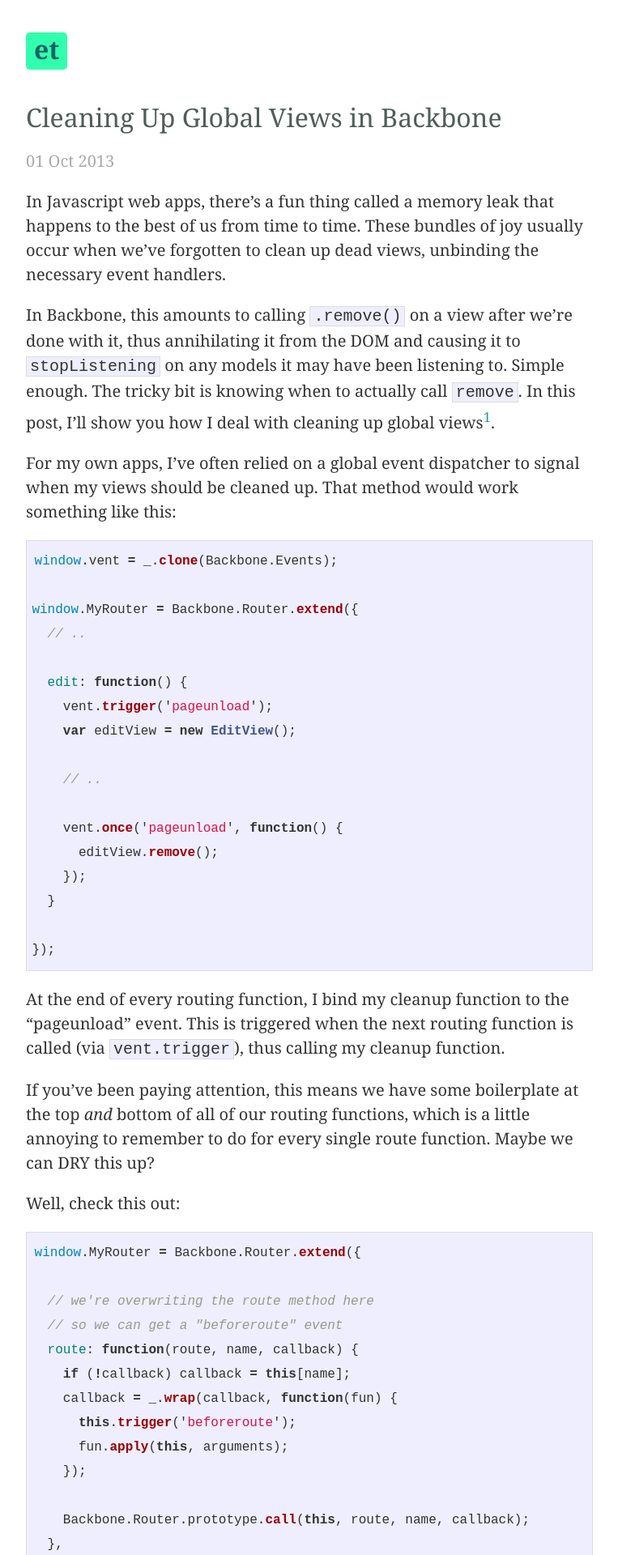
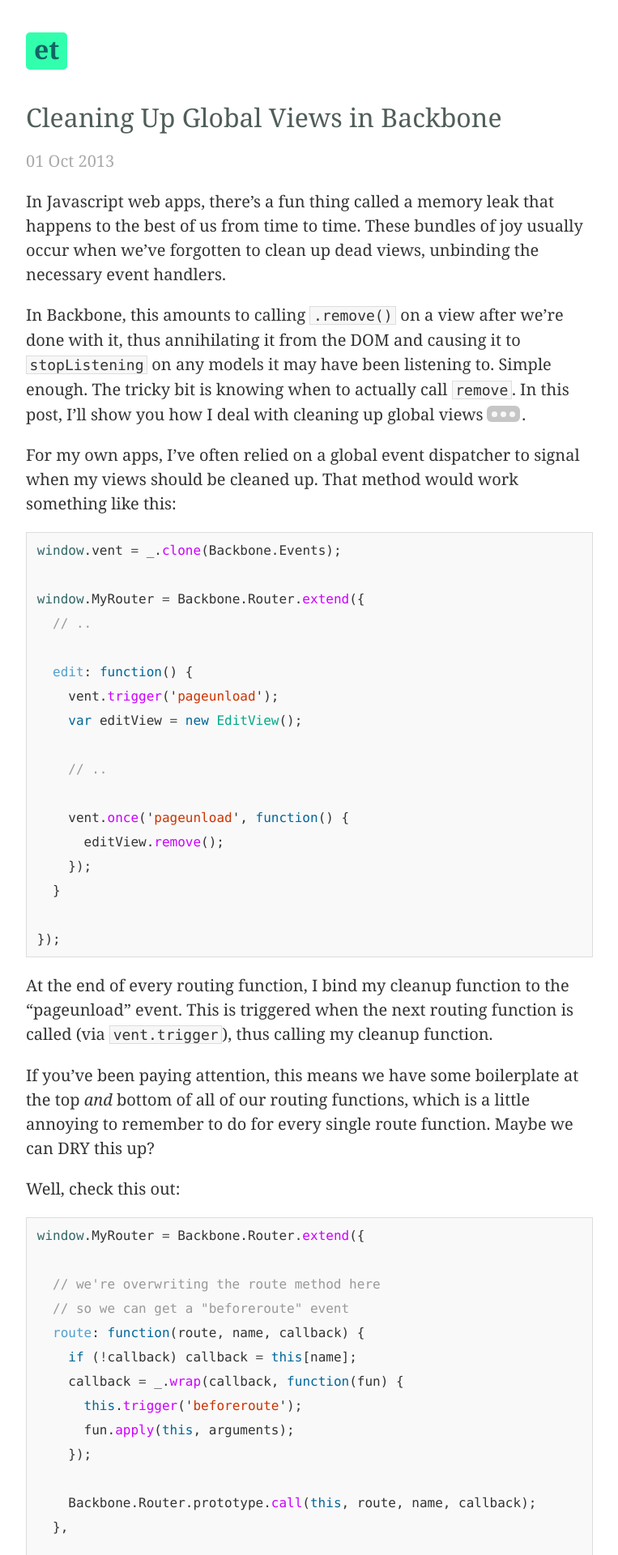
Before and after one commit to erictrinh/erictrinh.github.io, a Jekyll site: the page built from _posts/2013-10-01-bb-cleanup.md, in a window 1280 px wide. Shown: the top 1920 px of the page at 81% size, without its empty margins (258-1021 px from the left). Built offline with Jekyll 4.4.1, drawn with Linux system fonts in a browser that asks for light colours; nearby versions of some CDN libraries; some of the changed text lies outside the part shown.

Commit message:
Code style tweaks, bigfoot

```diff
--- a/_layouts/default.html
+++ b/_layouts/default.html
@@ -8,6 +8,8 @@
 
     <!-- syntax highlighting CSS -->
     <link rel="stylesheet" href="/css/syntax.css">
+
+    <link rel="stylesheet" href="/css/bigfoot-default.css">
 
     <!-- Custom CSS -->
     <link rel="stylesheet" href="/css/main.css">
--- /dev/null
+++ b/css/bigfoot-default.css
@@ -0,0 +1,295 @@
+.footnote-button {
+  position: relative;
+  z-index: 5;
+  top: -0.15em;
+  box-sizing: border-box;
+  -moz-box-sizing: border-box;
+  display: inline-block;
+  padding: 0.34em;
+  margin: 0 0.1em 0 0.2em;
+  border: none;
+  border-radius: 0.3em;
+  cursor: pointer;
+  opacity: 0.3;
+  background-color: #464646;
+  line-height: 0;
+  vertical-align: middle;
+  text-decoration: none;
+  font-smoothing: antialiased;
+  -webkit-transition: opacity;
+  -moz-transition: opacity;
+  -ms-transition: opacity;
+  transition: opacity;
+  -webkit-transition-duration: 0.25s;
+  -moz-transition-duration: 0.25s;
+  transition-duration: 0.25s;
+}
+.footnote-button:hover {
+  opacity: 0.6;
+}
+.footnote-button:active {
+  opacity: 0.6;
+}
+.footnote-button.active {
+  opacity: 0.9;
+  -webkit-transition-delay: 0.15s;
+  -moz-transition-delay: 0.15s;
+  transition-delay: 0.15s;
+}
+
+.footnote-circle {
+  display: inline-block;
+  width: 0.32em;
+  height: 0.32em;
+  margin-right: 0.224em;
+  border-radius: 100%;
+  background-color: #e6e6e6;
+  border: none;
+}
+.footnote-circle:last-child {
+  margin-right: 0;
+}
+
+@media not print {
+  .footnote-print-only {
+    display: none !important;
+  }
+}
+@media print {
+  .footnote-button {
+    display: none !important;
+  }
+}
+.footnote-content {
+  position: fixed;
+  z-index: 10;
+  bottom: auto;
+  left: auto;
+  box-sizing: border-box;
+  -moz-box-sizing: border-box;
+  max-width: 90%;
+  margin: 1.21924em auto;
+  display: inline-block;
+  background: #fafafa;
+  opacity: 0;
+  border-radius: 0.5em;
+  border: 1px solid #c3c3c3;
+  box-shadow: 0px 0px 8px rgba(0, 0, 0, 0.3);
+  -webkit-transition: opacity, -webkit-transform;
+  -moz-transition: opacity, -moz-transform;
+  -ms-transition: opacity, -ms-transform;
+  transition: opacity, transform;
+  -webkit-transition-duration: 0.25s;
+  -moz-transition-duration: 0.25s;
+  transition-duration: 0.25s;
+}
+.footnote-content:not(.fixed-bottom) {
+  -webkit-transform: scale(0.1) translateZ(0);
+  -moz-transform: scale(0.1) translateZ(0);
+  -ms-transform: scale(0.1) translateZ(0);
+  -o-transform: scale(0.1) translateZ(0);
+  transform: scale(0.1) translateZ(0);
+  -webkit-transform-origin: 50% 0;
+  -moz-transform-origin: 50% 0;
+  -ms-transform-origin: 50% 0;
+  -o-transform-origin: 50% 0;
+  transform-origin: 50% 0;
+}
+.footnote-content.active:not(.fixed-bottom) {
+  -webkit-transform: scale(1) translateZ(0);
+  -moz-transform: scale(1) translateZ(0);
+  -ms-transform: scale(1) translateZ(0);
+  -o-transform: scale(1) translateZ(0);
+  transform: scale(1) translateZ(0);
+  opacity: 0.97;
+}
+.footnote-content.bottom {
+  -webkit-transform-origin: top;
+  -moz-transform-origin: top;
+  -ms-transform-origin: top;
+  -o-transform-origin: top;
+  transform-origin: top;
+}
+.footnote-content.top {
+  -webkit-transform-origin: bottom;
+  -moz-transform-origin: bottom;
+  -ms-transform-origin: bottom;
+  -o-transform-origin: bottom;
+  transform-origin: bottom;
+}
+.footnote-content.fixed-bottom {
+  bottom: 0 !important;
+  top: auto !important;
+  left: 0 !important;
+  width: 100%;
+  max-width: 100%;
+  margin: 0;
+  -webkit-transform: translateY(105%);
+  -moz-transform: translateY(105%);
+  -ms-transform: translateY(105%);
+  -o-transform: translateY(105%);
+  transform: translateY(105%);
+  border-radius: 0;
+  opacity: 1;
+  -webkit-transition: -webkit-transform;
+  -moz-transition: -moz-transform;
+  -ms-transition: -ms-transform;
+  transition: transform;
+  -webkit-transition-duration: 0.25s;
+  -moz-transition-duration: 0.25s;
+  transition-duration: 0.25s;
+}
+.footnote-content.fixed-bottom.active {
+  -webkit-transform: translateY(0);
+  -moz-transform: translateY(0);
+  -ms-transform: translateY(0);
+  -o-transform: translateY(0);
+  transform: translateY(0);
+}
+.footnote-content.fixed-bottom .footnote-main-wrapper {
+  max-width: 90%;
+  width: 22em;
+  margin: 0 auto;
+}
+.footnote-content.fixed-bottom .tooltip {
+  display: none;
+}
+.footnote-content.scrollable:after {
+  content: '...';
+  position: fixed;
+  bottom: 0.45em;
+  right: 50%;
+  z-index: 20;
+  width: 1.5em;
+  margin-right: -0.75em;
+  opacity: 1;
+  background-color: #fafafa;
+  font-family: Georgia;
+  font-weight: bold;
+  font-size: 1.8em;
+  text-align: center;
+  color: rgba(0, 0, 0, 0.08);
+  line-height: 0;
+  -webkit-transition: opacity;
+  -moz-transition: opacity;
+  -ms-transition: opacity;
+  transition: opacity;
+  -webkit-transition-duration: 0.25s;
+  -moz-transition-duration: 0.25s;
+  transition-duration: 0.25s;
+  -webkit-transition-delay: 0.4s;
+  -moz-transition-delay: 0.4s;
+  transition-delay: 0.4s;
+}
+.footnote-content.scrollable.fully-scrolled:after {
+  opacity: 0;
+  -webkit-transition-delay: 0s;
+  -moz-transition-delay: 0s;
+  transition-delay: 0s;
+}
+.footnote-content.scrollable .footnote-main-wrapper:before, .footnote-content.scrollable .footnote-main-wrapper:after {
+  content: ' ';
+  position: absolute;
+  width: 100%;
+  z-index: 12;
+}
+.footnote-content.scrollable .footnote-main-wrapper:before {
+  top: -1px;
+  left: 0;
+  height: 1.1em;
+  border-radius: 0.5em 0.5em 0 0;
+  background: #fafafa;
+  background: -moz-linear-gradient(top, #fafafa 0%, #fafafa 50%, rgba(250, 250, 250, 0) 100%);
+  background: -webkit-gradient(linear, left top, left bottom, color-stop(0%, #fafafa), color-stop(50%, #fafafa), color-stop(100%, rgba(250, 250, 250, 0)));
+  background: -webkit-linear-gradient(top, #fafafa 0%, #fafafa 50%, rgba(250, 250, 250, 0) 100%);
+  background: -o-linear-gradient(top, #fafafa 0%, #fafafa 50%, rgba(250, 250, 250, 0) 100%);
+  background: -ms-linear-gradient(top, #fafafa 0%, #fafafa 50%, rgba(250, 250, 250, 0) 100%);
+  background: linear, to bottom, #fafafa 0%, #fafafa 50%, rgba(250, 250, 250, 0) 100%;
+}
+.footnote-content.scrollable .footnote-main-wrapper:after {
+  bottom: -1px;
+  left: 0;
+  height: 1.2em;
+  border-radius: 0 0 0.5em 0.5em;
+  background: #fafafa;
+  background: -moz-linear-gradient(bottom, #fafafa 0%, #fafafa 50%, rgba(250, 250, 250, 0) 100%);
+  background: -webkit-gradient(linear, left bottom, left top, color-stop(0%, #fafafa), color-stop(50%, #fafafa), color-stop(100%, rgba(250, 250, 250, 0)));
+  background: -webkit-linear-gradient(bottom, #fafafa 0%, #fafafa 50%, rgba(250, 250, 250, 0) 100%);
+  background: -o-linear-gradient(bottom, #fafafa 0%, #fafafa 50%, rgba(250, 250, 250, 0) 100%);
+  background: -ms-linear-gradient(bottom, #fafafa 0%, #fafafa 50%, rgba(250, 250, 250, 0) 100%);
+  background: linear, to top, #fafafa 0%, #fafafa 50%, rgba(250, 250, 250, 0) 100%;
+}
+.footnote-content ::-webkit-scrollbar {
+  display: none;
+}
+
+.footnote-main-wrapper {
+  position: relative;
+  z-index: 14;
+  box-sizing: border-box;
+  -moz-box-sizing: border-box;
+  overflow: hidden;
+  margin: 0;
+  max-width: 22em;
+  background-color: #fafafa;
+  border-radius: 0.5em;
+  -webkit-transition: max-height;
+  -moz-transition: max-height;
+  -ms-transition: max-height;
+  transition: max-height;
+  -webkit-transition-duration: 0.25s;
+  -moz-transition-duration: 0.25s;
+  transition-duration: 0.25s;
+}
+
+.footnote-content-wrapper {
+  position: relative;
+  z-index: 8;
+  max-height: 15em;
+  padding: 1.1em 1.3em 1.2em;
+  box-sizing: border-box;
+  -moz-box-sizing: border-box;
+  overflow: auto;
+  -webkit-overflow-scrolling: touch;
+  background: #fafafa;
+  border-radius: 0.5em;
+  -webkit-font-smoothing: subpixel-antialiased;
+}
+.footnote-content-wrapper img {
+  max-width: 100%;
+}
+.footnote-content-wrapper *:last-child {
+  margin-bottom: 0;
+}
+.footnote-content-wrapper *:first-child {
+  margin-top: 0;
+}
+
+.tooltip {
+  position: absolute;
+  z-index: 12;
+  box-sizing: border-box;
+  -moz-box-sizing: border-box;
+  margin-left: -0.65em;
+  width: 1.3em;
+  height: 1.3em;
+  -webkit-transform: rotate(45deg);
+  -moz-transform: rotate(45deg);
+  -ms-transform: rotate(45deg);
+  -o-transform: rotate(45deg);
+  transform: rotate(45deg);
+  background: #fafafa;
+  border: 1px solid #c3c3c3;
+  box-shadow: 0px 0px 8px rgba(0, 0, 0, 0.3);
+  border-top-left-radius: 0;
+}
+
+.bottom .tooltip {
+  top: -0.65em;
+  bottom: auto;
+}
+
+.top .tooltip {
+  bottom: -0.65em;
+  top: auto;
+}
--- a/css/main.css
+++ b/css/main.css
@@ -35,6 +35,10 @@ p { margin: 1em 0; }
 
 a         { color: #249E8A; text-decoration: none; }
 a:hover   { color: #1BBDA3; text-decoration: underline; }
+
+code, pre {
+  font-family: Menlo, Monaco, "Courier New", monospace;
+}
 
 /*****************************************************************************/
 /*
@@ -172,16 +176,18 @@ img {
 /*****************************************************************************/
 
 .post pre {
-  display: inline-block;
-  padding: 0 .4em;
+  display: block;
+  padding: 0.4em 0.8em;
   font-size: 0.8em;
   white-space: pre;
 }
 
-.post code {
+/* inline code */
+.post p > code {
+  background-color: #F7F7F7;
   border: 1px solid #ddd;
-  background-color: #eef;
-  padding: 0 .2em;
+  padding: 0 0.2em;
+  font-size: 0.9em;
 }
 
 .post pre code {
@@ -189,12 +195,11 @@ img {
 }
 
 .highlight {
-  padding: 10px 0;
   width: 100%;
   overflow: auto;
 
   border: 1px solid #ddd;
-  background-color: #eef;
+  background-color: #f9f9f9;
 }
 
 /*****************************************************************************/
--- a/css/syntax.css
+++ b/css/syntax.css
@@ -1,60 +1,66 @@
-.highlight  { background: #ffffff; }
-.highlight .c { color: #999988; font-style: italic } /* Comment */
-.highlight .err { color: #a61717; background-color: #e3d2d2 } /* Error */
-.highlight .k { font-weight: bold } /* Keyword */
-.highlight .o { font-weight: bold } /* Operator */
-.highlight .cm { color: #999988; font-style: italic } /* Comment.Multiline */
-.highlight .cp { color: #999999; font-weight: bold } /* Comment.Preproc */
-.highlight .c1 { color: #999988; font-style: italic } /* Comment.Single */
-.highlight .cs { color: #999999; font-weight: bold; font-style: italic } /* Comment.Special */
-.highlight .gd { color: #000000; background-color: #ffdddd } /* Generic.Deleted */
-.highlight .gd .x { color: #000000; background-color: #ffaaaa } /* Generic.Deleted.Specific */
-.highlight .ge { font-style: italic } /* Generic.Emph */
-.highlight .gr { color: #aa0000 } /* Generic.Error */
-.highlight .gh { color: #999999 } /* Generic.Heading */
-.highlight .gi { color: #000000; background-color: #ddffdd } /* Generic.Inserted */
-.highlight .gi .x { color: #000000; background-color: #aaffaa } /* Generic.Inserted.Specific */
-.highlight .go { color: #888888 } /* Generic.Output */
-.highlight .gp { color: #555555 } /* Generic.Prompt */
-.highlight .gs { font-weight: bold } /* Generic.Strong */
-.highlight .gu { color: #aaaaaa } /* Generic.Subheading */
-.highlight .gt { color: #aa0000 } /* Generic.Traceback */
-.highlight .kc { font-weight: bold } /* Keyword.Constant */
-.highlight .kd { font-weight: bold } /* Keyword.Declaration */
-.highlight .kp { font-weight: bold } /* Keyword.Pseudo */
-.highlight .kr { font-weight: bold } /* Keyword.Reserved */
-.highlight .kt { color: #445588; font-weight: bold } /* Keyword.Type */
-.highlight .m { color: #009999 } /* Literal.Number */
-.highlight .s { color: #d14 } /* Literal.String */
-.highlight .na { color: #008080 } /* Name.Attribute */
-.highlight .nb { color: #0086B3 } /* Name.Builtin */
-.highlight .nc { color: #445588; font-weight: bold } /* Name.Class */
-.highlight .no { color: #008080 } /* Name.Constant */
-.highlight .ni { color: #800080 } /* Name.Entity */
-.highlight .ne { color: #990000; font-weight: bold } /* Name.Exception */
-.highlight .nf { color: #990000; font-weight: bold } /* Name.Function */
-.highlight .nn { color: #555555 } /* Name.Namespace */
-.highlight .nt { color: #000080 } /* Name.Tag */
-.highlight .nv { color: #008080 } /* Name.Variable */
-.highlight .ow { font-weight: bold } /* Operator.Word */
-.highlight .w { color: #bbbbbb } /* Text.Whitespace */
-.highlight .mf { color: #009999 } /* Literal.Number.Float */
-.highlight .mh { color: #009999 } /* Literal.Number.Hex */
-.highlight .mi { color: #009999 } /* Literal.Number.Integer */
-.highlight .mo { color: #009999 } /* Literal.Number.Oct */
-.highlight .sb { color: #d14 } /* Literal.String.Backtick */
-.highlight .sc { color: #d14 } /* Literal.String.Char */
-.highlight .sd { color: #d14 } /* Literal.String.Doc */
-.highlight .s2 { color: #d14 } /* Literal.String.Double */
-.highlight .se { color: #d14 } /* Literal.String.Escape */
-.highlight .sh { color: #d14 } /* Literal.String.Heredoc */
-.highlight .si { color: #d14 } /* Literal.String.Interpol */
-.highlight .sx { color: #d14 } /* Literal.String.Other */
-.highlight .sr { color: #009926 } /* Literal.String.Regex */
-.highlight .s1 { color: #d14 } /* Literal.String.Single */
-.highlight .ss { color: #990073 } /* Literal.String.Symbol */
-.highlight .bp { color: #999999 } /* Name.Builtin.Pseudo */
-.highlight .vc { color: #008080 } /* Name.Variable.Class */
-.highlight .vg { color: #008080 } /* Name.Variable.Global */
-.highlight .vi { color: #008080 } /* Name.Variable.Instance */
-.highlight .il { color: #009999 } /* Literal.Number.Integer.Long */
+.hll { background-color: #ffffcc }
+ /*{ background: #f0f3f3; }*/
+.c { color: #999; } /* Comment */
+.err { color: #AA0000; background-color: #FFAAAA } /* Error */
+.k { color: #006699; } /* Keyword */
+.o { color: #555555 } /* Operator */
+.cm { color: #0099FF; font-style: italic } /* Comment.Multiline */
+.cp { color: #009999 } /* Comment.Preproc */
+.c1 { color: #999; } /* Comment.Single */
+.cs { color: #999; } /* Comment.Special */
+.gd { background-color: #FFCCCC; border: 1px solid #CC0000 } /* Generic.Deleted */
+.ge { font-style: italic } /* Generic.Emph */
+.gr { color: #FF0000 } /* Generic.Error */
+.gh { color: #003300; } /* Generic.Heading */
+.gi { background-color: #CCFFCC; border: 1px solid #00CC00 } /* Generic.Inserted */
+.go { color: #AAAAAA } /* Generic.Output */
+.gp { color: #000099; } /* Generic.Prompt */
+.gs { } /* Generic.Strong */
+.gu { color: #003300; } /* Generic.Subheading */
+.gt { color: #99CC66 } /* Generic.Traceback */
+.kc { color: #006699; } /* Keyword.Constant */
+.kd { color: #006699; } /* Keyword.Declaration */
+.kn { color: #006699; } /* Keyword.Namespace */
+.kp { color: #006699 } /* Keyword.Pseudo */
+.kr { color: #006699; } /* Keyword.Reserved */
+.kt { color: #007788; } /* Keyword.Type */
+.m { color: #FF6600 } /* Literal.Number */
+.s { color: #d44950 } /* Literal.String */
+.na { color: #4f9fcf } /* Name.Attribute */
+.nb { color: #336666 } /* Name.Builtin */
+.nc { color: #00AA88; } /* Name.Class */
+.no { color: #336600 } /* Name.Constant */
+.nd { color: #9999FF } /* Name.Decorator */
+.ni { color: #999999; } /* Name.Entity */
+.ne { color: #CC0000; } /* Name.Exception */
+.nf { color: #CC00FF } /* Name.Function */
+.nl { color: #9999FF } /* Name.Label */
+.nn { color: #00CCFF; } /* Name.Namespace */
+.nt { color: #2f6f9f; } /* Name.Tag */
+.nv { color: #003333 } /* Name.Variable */
+.ow { color: #000000; } /* Operator.Word */
+.w { color: #bbbbbb } /* Text.Whitespace */
+.mf { color: #FF6600 } /* Literal.Number.Float */
+.mh { color: #FF6600 } /* Literal.Number.Hex */
+.mi { color: #FF6600 } /* Literal.Number.Integer */
+.mo { color: #FF6600 } /* Literal.Number.Oct */
+.sb { color: #CC3300 } /* Literal.String.Backtick */
+.sc { color: #CC3300 } /* Literal.String.Char */
+.sd { color: #CC3300; font-style: italic } /* Literal.String.Doc */
+.s2 { color: #CC3300 } /* Literal.String.Double */
+.se { color: #CC3300; } /* Literal.String.Escape */
+.sh { color: #CC3300 } /* Literal.String.Heredoc */
+.si { color: #AA0000 } /* Literal.String.Interpol */
+.sx { color: #CC3300 } /* Literal.String.Other */
+.sr { color: #33AAAA } /* Literal.String.Regex */
+.s1 { color: #CC3300 } /* Literal.String.Single */
+.ss { color: #FFCC33 } /* Literal.String.Symbol */
+.bp { color: #336666 } /* Name.Builtin.Pseudo */
+.vc { color: #003333 } /* Name.Variable.Class */
+.vg { color: #003333 } /* Name.Variable.Global */
+.vi { color: #003333 } /* Name.Variable.Instance */
+.il { color: #FF6600 } /* Literal.Number.Integer.Long */
+
+.css .o,
+.css .o + .nt,
+.css .nt + .nt { color: #999; }
--- a/index.html
+++ b/index.html
@@ -1,6 +1,6 @@
 ---
 layout: default
-title: eric trinh
+title: Eric Trinh
 ---
 
 <div id="home">
```
Also changed, not shown: other parts of _layouts/default.html (+6 -0 lines), js/bigfoot.min.js (added).
